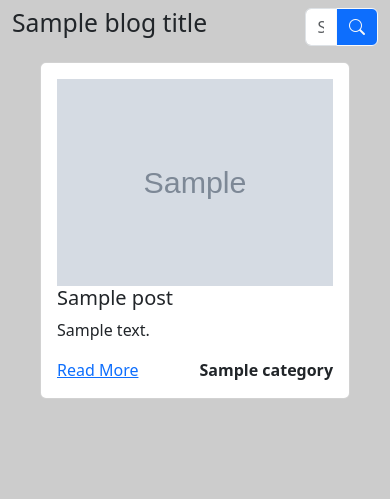
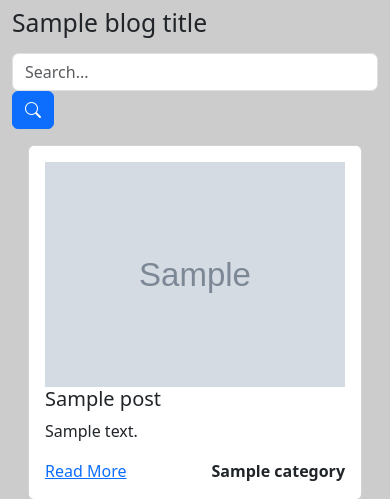
Before and after one commit to Jayasri-0705/blog, a Django app: template blog/templates/blog/index.html in a window 390 px wide. Shown: the part 68-567 px from the top of the page. Run offline with Django 5.2, Linux system fonts and the light colour scheme; the template is opened without the code that fills it: most values are stand-ins (such as "Sample title", 1, 10 or a date in 2020); grey boxes marked "Sample" are stand-in pictures; some libraries are stand-ins or nearby versions.

Commit message:
add search and fix mobile

```diff
--- a/blog/templates/blog/index.html
+++ b/blog/templates/blog/index.html
@@ -6,13 +6,12 @@
             <div class="col">
                 <h2 >{{ blog_title }}</h2>
             </div>
-            <div class="col-3">
-                <div class="input-group">
-                    <input type="text" class="form-control" placeholder="Search..." aria-label="Search">
-                    <button class="btn btn-outline-light btn-primary " type="button" id="button-search">
-                      <i class="bi bi-search"></i> <!-- Bootstrap Icons -->
-                    </button>
-                  </div>
+            <div class="col-12 col-md-3 mt-2 mt-md-0">
+                <input type="text" class="form-control" name="q" placeholder="Search..." value="{{ request.GET.q }}">
+                <a href="?q={{ request.GET.q }}" class="btn btn-primary">
+                  <i class="bi bi-search"></i>
+                </a>
+            </div>
             </div>
         </div>
         <div class="row m-3">
--- a/blog/views.py
+++ b/blog/views.py
@@ -20,7 +20,11 @@
     blog_title = "Latest Posts"
 
     # getting data from post model
-    all_posts = Post.objects.all()
+   query = request.GET.get('q')
+   if query:
+       all_posts = Post.objects.filter(title__icontains=query)
+   else:
+       all_posts = Post.objects.all()
 
     #paginator
     paginator = Paginator(all_posts, 5)
```
